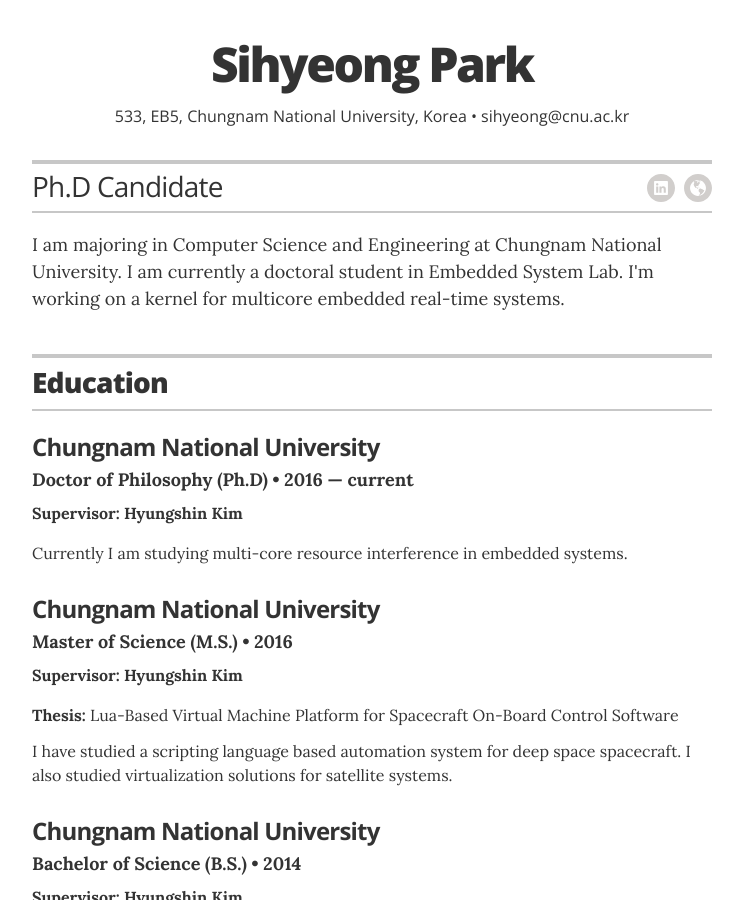
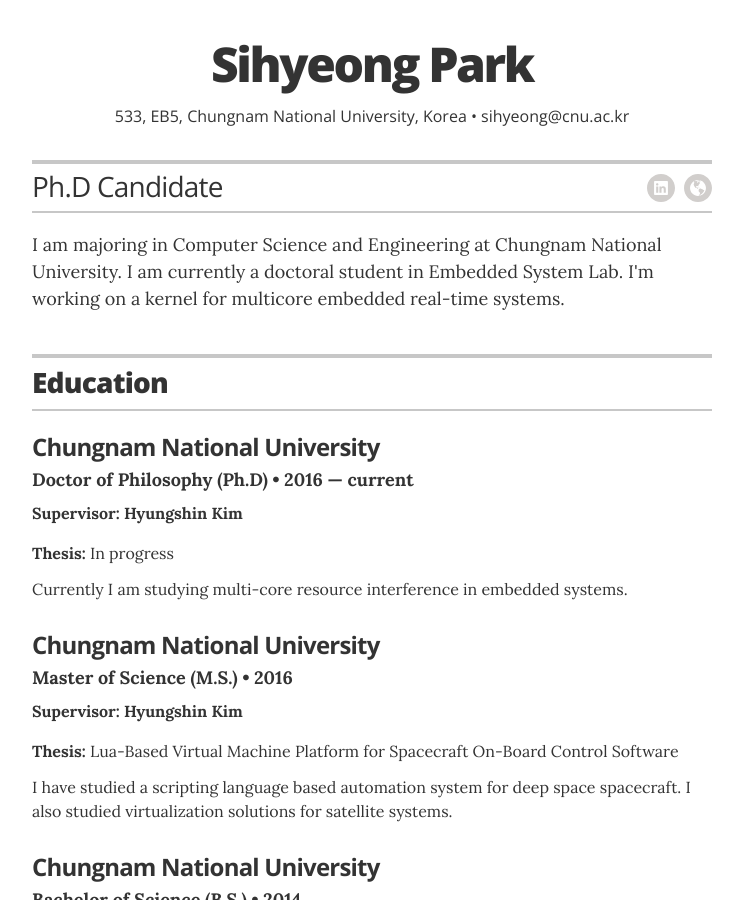
Before and after one commit to sihyeong/sihyeong.github.io, a Jekyll site: the page built from index.html, in a window 1280 px wide and 900 px high. Shown: the whole window, without its empty margins (268-1011 px from the left). Built offline with Jekyll 4.4.1, drawn with Linux system fonts in a browser that asks for light colours.

Commit message:
Update education.yml

```diff
--- a/_data/education.yml
+++ b/_data/education.yml
@@ -3,6 +3,7 @@
   uni: Chungnam National University
   year: 2016 &mdash; current
   supervisor: Hyungshin Kim
+  thesis: In progress
   summary: Currently I am studying multi-core resource interference in embedded systems.
 
 - degree: Master of Science (M.S.)
```
